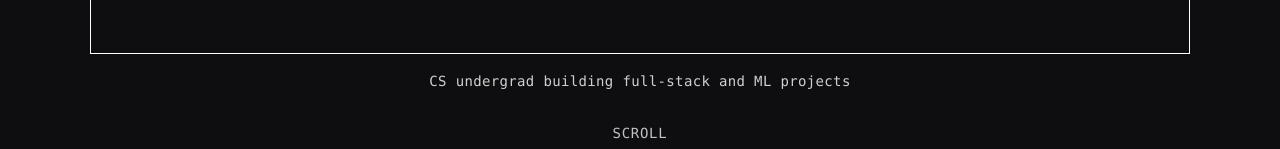
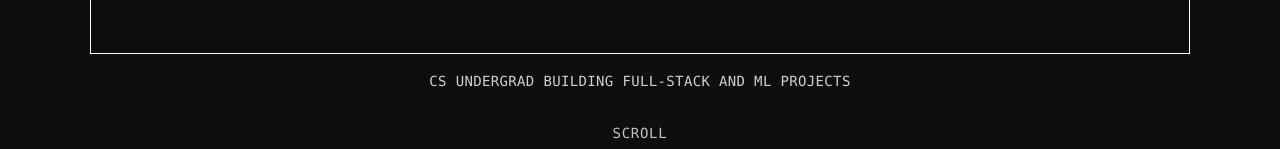
Before and after one commit to Aditi-Atodaria/Portfolio_Website, a Next.js app in the folder aditi-next/: page / in a window 1280 px wide. Shown: the part 585-734 px from the top of the page. Built offline with nearby package versions, Linux system fonts and the light colour scheme.

Commit message:
Update portfolio-hero-with-paper-shaders.tsx

```diff
--- a/aditi-next/src/components/ui/portfolio-hero-with-paper-shaders.tsx
+++ b/aditi-next/src/components/ui/portfolio-hero-with-paper-shaders.tsx
@@ -465,7 +465,7 @@ export default function AditiPortfolio() {
           </div>
 
           <p className={`font-mono text-sm sm:text-sm tracking-normal sm:tracking-wide mt-3 sm:mt-4 px-2 leading-relaxed ${isDarkMode ? "text-white/80" : "text-black/75"}`}>
-            CS undergrad building full-stack and ML projects
+            CS UNDERGRAD BUILDING FULL-STACK AND ML PROJECTS
           </p>
         </div>
 
```
